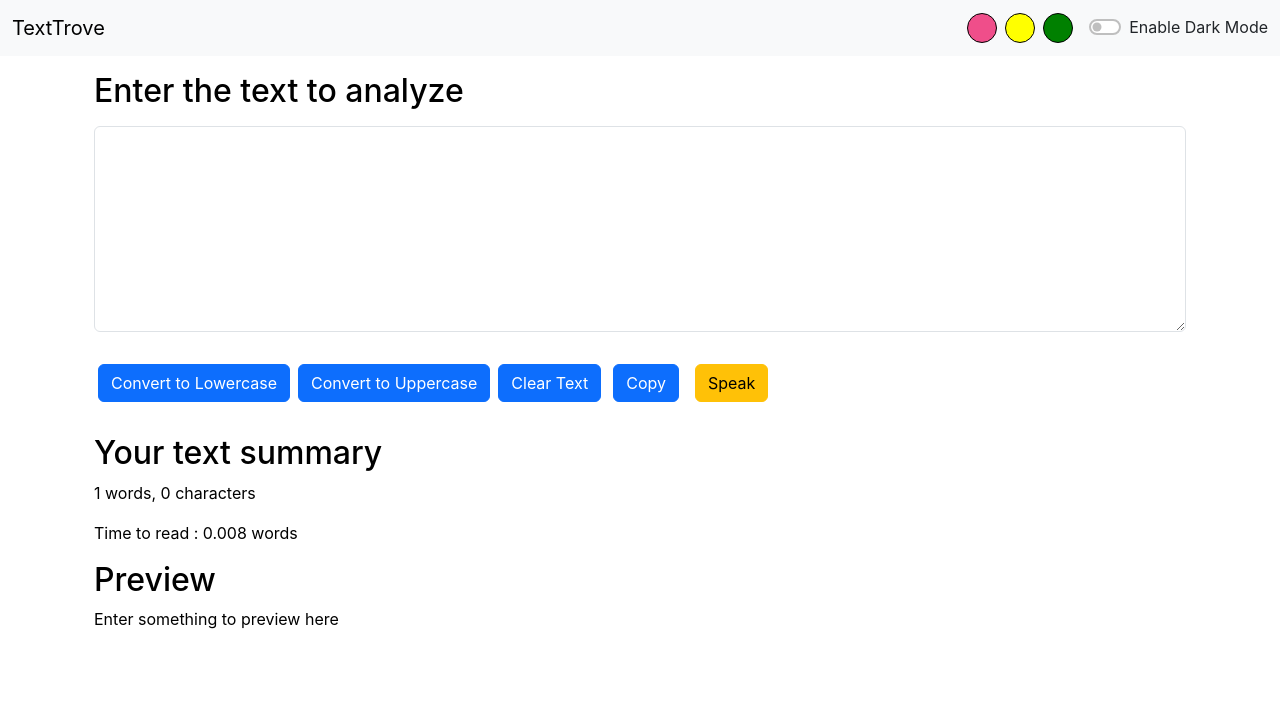
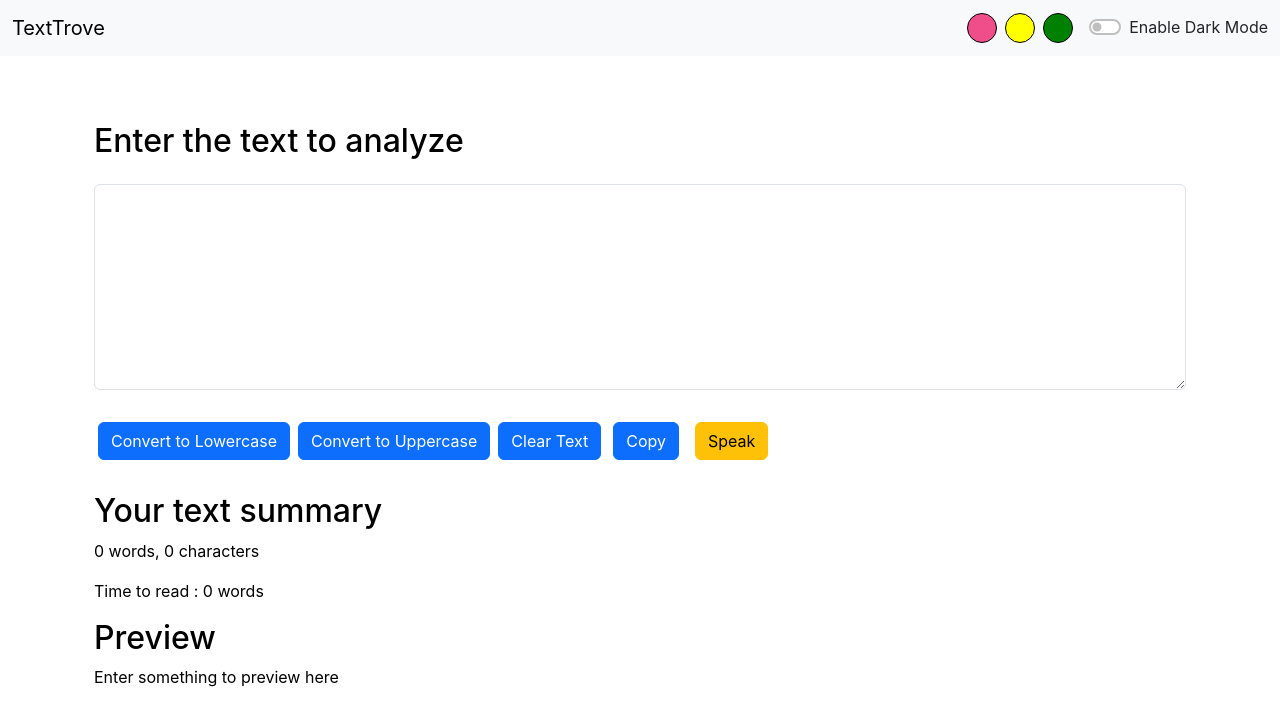
Before and after one commit to JiyaGupta-cs/React_Tuts, a React (Create React App) app: page / in a window 1280 px wide. Shown: the top 726 px of the page. Built offline with nearby package versions, Linux system fonts and the light colour scheme.

Commit message:
Fixing Issues

```diff
--- a/src/components/Alert.js
+++ b/src/components/Alert.js
@@ -1,14 +1,16 @@
 import React from 'react'
 
 export default function Alert(props) {
-    const capitalize=(word)=>{
+    const capitalize = (word) => {
         const lower = word.toLowerCase();
-        return lower.charAt(0).toUpperCase()+lower.slice(1);
+        return lower.charAt(0).toUpperCase() + lower.slice(1);
     }
     return (
-        props.alert && <div class={`alert alert-${props.alert.typ} alert-dismissible fade show mx-5`} role="alert">
-            <strong>{capitalize(props.alert.typ)}!</strong> {props.alert.msg}
-            {/* <button type="button" className='btn-close' data-bs-dismiss="alert" aria-label="Close"></button> */}
+        <div style={{height:'50px'}}>
+            {props.alert && <div class={`alert alert-${props.alert.typ} alert-dismissible fade show mx-5`} role="alert">
+                <strong>{capitalize(props.alert.typ)}!</strong> {props.alert.msg}
+                {/* <button type="button" className='btn-close' data-bs-dismiss="alert" aria-label="Close"></button> */}
+            </div>}
         </div>
     )
 }
--- a/src/components/TextForm.js
+++ b/src/components/TextForm.js
@@ -56,18 +56,18 @@ export default function TextForm(props) {
     <>
 
       <div className="container" style={{backgroundColor:props.mode==='dark'?'#042743':'white', color:props.mode==='dark'?'white':'black'}}>
-        <h2>{props.heading}</h2>
+        <h2 className='mb-4'>{props.heading}</h2>
         <textarea className="form-control my-3" id="myBox" style={{backgroundColor:props.mode==='light'?'white':'#CFE2FF', color:props.mode==='dark'?'white':'black'}} rows="8" value={text} onChange={handleOnChange}></textarea>
-        <button className="btn btn-primary my-3 mx-1" onClick={handleLowerCLick}>Convert to Lowercase</button>
-        <button className="btn btn-primary my-3 mx-1" onClick={handleUpCLick}>Convert to Uppercase</button>
-        <button className="btn btn-primary my-3 mx-1" onClick={clearText}>Clear Text</button>
+        <button className="btn btn-primary my-3 mx-1 my-1" onClick={handleLowerCLick}>Convert to Lowercase</button>
+        <button className="btn btn-primary my-3 mx-1 my-1" onClick={handleUpCLick}>Convert to Uppercase</button>
+        <button className="btn btn-primary my-3 mx-1 my-1" onClick={clearText}>Clear Text</button>
         <button type="submit" className="btn btn-primary mx-2 my-2"onClick={handleCopy}  id="toggle">Copy</button>
         <button type="submit" className="btn btn-warning mx-2 my-2"onClick={speak}  id="toggle">Speak</button>
       </div>
       <div className="container my-3" style={{backgroundColor:props.mode==='dark'?'#042743':'white', color:props.mode==='dark'?'white':'black'}}>
         <h2>Your text summary</h2>
-        <p>{text.split(" ").length} words, {text.length} characters</p>
-        <p> Time to read : {text.split(" ").length*0.008} words</p>
+        <p>{text.split(" ").filter((element)=>{return element.length!==0}).length} words, {text.length} characters</p>
+        <p> Time to read : {text.split(" ").filter((element)=>{return element.length!==0}).length*0.008} words</p>
         <h2>Preview</h2>
         <p>{text.length>0?text:'Enter something to preview here'}</p>
       </div>
```
